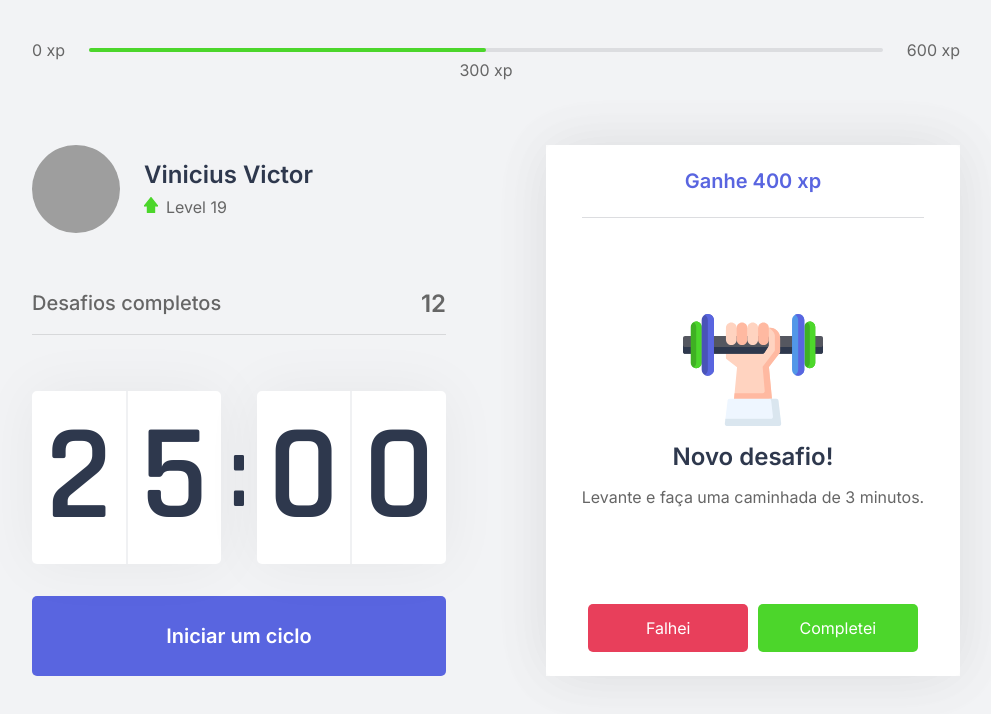
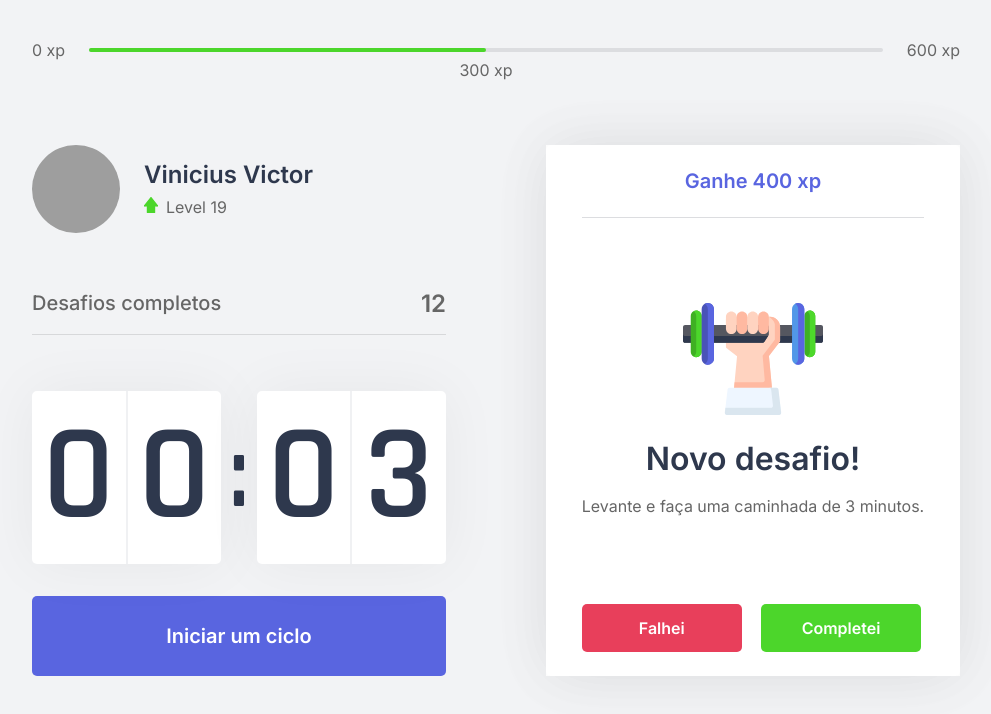
Before and after one commit to martinsvinicius/moveit-nlw, a Next.js app: page / in a window 1280 px wide. Shown: the top 714 px of the page, without its empty margins (144-1135 px from the left). Built offline with nearby package versions, Linux system fonts and the light colour scheme; grey boxes are pictures that could not be loaded.

Commit message:
trabalhando com React Context

```diff
--- /dev/null
+++ b/challenges.json
@@ -0,0 +1,62 @@
+[
+    {
+      "type": "body",
+      "description": "Estique um de seus braços com a palma da mão virada para frente e puxe os dedos para cima por 10 segundos por mão.",
+      "amount": 80
+    },
+    {
+      "type": "body",
+      "description": "Estique seu braço contra o peito e puxe-o utilizando o outro braço por 10 segundos por braço.",
+      "amount": 60
+    },
+    {
+      "type": "body",
+      "description": "Puxe seu pescoço com a ajuda da mão para a direita e para a esquerda, permanecendo na posição por alguns segundos.",
+      "amount": 70
+    },
+    {
+      "type": "body",
+      "description": "Com as duas mãos na parte de trás da cabeça, leve-a para baixo, alongando a parte de trás da região.",
+      "amount": 60
+    },
+    {
+      "type": "body",
+      "description": "Cruze as pernas e desça com as mãos esticadas em direção ao chão. Repita o movimento com a outra perna na frente.",
+      "amount": 100
+    },
+    {
+      "type": "body",
+      "description": "Sentado, abra as pernas e tente encostar as palmas das mãos no chão, repita 3 vezes por 5 segundos.",
+      "amount": 80
+    },
+    {
+      "type": "body",
+      "description": "Puxe o joelho de encontro ao peito e segure, troque de perna após 10 segundos.",
+      "amount": 50
+    },
+    {
+      "type": "body",
+      "description": "Sentado, cruze uma perna e incline seu tronco à frente, troque de perna após 10 segundos.",
+      "amount": 80
+    },
+    {
+      "type": "eye",
+      "description": "Sentado, feche os olhos e cubra-os com as palmas da mão durante 2 minutos, depois abra normalmente.",
+      "amount": 90
+    },
+    {
+      "type": "eye",
+      "description": "Em algum ambiente aberto, olhe o mais longe que puder em quatro direções por 3s, mexa apenas os olhos. Repita 3 vezes.",
+      "amount": 140
+    },
+    {
+      "type": "eye",
+      "description": "Usando os polegares, massage a área abaixo das sobrancelhas em movimentos circulares por 15 segundos.",
+      "amount": 70
+    },
+    {
+      "type": "body",
+      "description": "Em pé, gire a cintura o máximo que puder para a esquerda, segure por cinco segundos. Repita para a direita.",
+      "amount": 90
+    }
+  ]
--- a/src/components/ChallengeBox.tsx
+++ b/src/components/ChallengeBox.tsx
@@ -1,7 +1,13 @@
 //styles
+import { useContext } from "react";
+import { ChallengesContext } from "../contexts/ChallengesContext";
 import styles from "../styles/components/ChallengeBox.module.css";
 
 export function ChallengeBox() {
+  const contextData = useContext(ChallengesContext);
+
+  console.log(contextData);
+
   const hasActiveChallenge = true;
 
   return (
--- a/src/components/Countdown.tsx
+++ b/src/components/Countdown.tsx
@@ -1,4 +1,5 @@
-import { useEffect, useState } from "react";
+import { useContext, useEffect, useState } from "react";
+import { ChallengesContext } from "../contexts/ChallengesContext";
 
 //styles
 import styles from "../styles/components/Countdown.module.css";
@@ -6,7 +7,9 @@
 let countdownTimeout: NodeJS.Timeout;
 
 export function Countdown() {
-  const initialTime = 25 * 60;
+  const { startNewChallenge } = useContext(ChallengesContext);
+
+  const initialTime = 0.05 * 60;
   const [time, setTime] = useState(initialTime); //25 minutos em segundos
   const [isActive, setIsActive] = useState(false);
   const [hasFinished, setHasFinished] = useState(false);
@@ -31,6 +34,7 @@
     } else if (isActive && time === 0) {
       setHasFinished(true);
       setIsActive(false);
+      startNewChallenge();
     }
   }, [isActive, time]);
 
--- /dev/null
+++ b/src/contexts/ChallengesContext.tsx
@@ -0,0 +1,47 @@
+import { createContext, useState, ReactNode } from "react";
+import challenges from '../../challenges.json';
+
+interface ChallengesContextData {
+  level: number;
+  levelUp: VoidFunction;
+  currentExperience: number;
+  challengesCompleted: number;
+  startNewChallenge: VoidFunction;
+}
+
+interface ChallengesProviderProps {
+  children: ReactNode;
+}
+
+export const ChallengesContext = createContext({} as ChallengesContextData);
+
+export function ChallengesProvider(props: ChallengesProviderProps) {
+  const [level, setLevel] = useState(1);
+  const [currentExperience, setCurrentExperience] = useState(0);
+  const [challengesCompleted, setChallengesCompleted] = useState(0);
+
+  const data = {
+    level,
+    levelUp,
+    currentExperience,
+    challengesCompleted,
+    startNewChallenge,
+  };
+
+  function levelUp() {
+    setLevel(level + 1);
+  }
+
+  function startNewChallenge() {
+    const challengeList = challenges;
+
+    const random = Math.floor(Math.random() * challengeList.length);
+    console.log(random, challengeList[random]);
+  }
+
+  return (
+    <ChallengesContext.Provider value={data}>
+      {props.children}
+    </ChallengesContext.Provider>
+  );
+}
--- a/src/pages/_app.tsx
+++ b/src/pages/_app.tsx
@@ -1,7 +1,12 @@
-import '../styles/global.css'
+import { ChallengesProvider } from "../contexts/ChallengesContext";
+import "../styles/global.css";
 
 function MyApp({ Component, pageProps }) {
-  return <Component {...pageProps} />
+  return (
+    <ChallengesProvider>
+      <Component {...pageProps} />
+    </ChallengesProvider>
+  );
 }
 
 export default MyApp;
--- a/src/styles/components/ChallengeBox.module.css
+++ b/src/styles/components/ChallengeBox.module.css
@@ -62,37 +62,50 @@
     justify-content: center;
 }
 
-.challengeActive strong {
-    font-size: 1.5rem;
-    padding: 1rem 0;
+.challengeActive main strong {
+    font-size: 2rem;
+    font-weight: 600;
+    margin: 1.5rem 0 1rem;
     color: var(--title);
 }
 
+.challengeActive main p {
+    line-height: 1.5;
+}
+
+.challengeActive footer {
+    display: grid;
+    grid-template-columns: 1fr 1fr;
+    gap: 1rem;
+}
+
 .challengeActive footer button {
+    display: flex;
+    align-items: center;
+    justify-content: center;
+
     height: 3rem;
     width: 10rem;
 
+    border: 0;
     border-radius: 5px;
 
-    transition: background-color 0.2s;
+    font-size: 1rem;
+    font-weight: 600;
+
+    transition: filter 0.2s;
 }
 
 .challengeActive footer button.challengeFailButton {
-    margin-right: 0.3rem;
     background: var(--red);
     color: var(--white);
 }
 
-.challengeActive footer button.challengeFailButton:hover {
-    background: var(--red-dark);
-}
-
 .challengeActive footer button.challengeSucceededButton {
-    margin-left: 0.3rem;
     background: var(--green);
     color: var(--white);
 }
 
-.challengeActive footer button.challengeSucceededButton:hover {
-    background: var(--green-dark);
+.challengeActive footer button:hover {
+    filter: brightness(0.9);
 }
```
